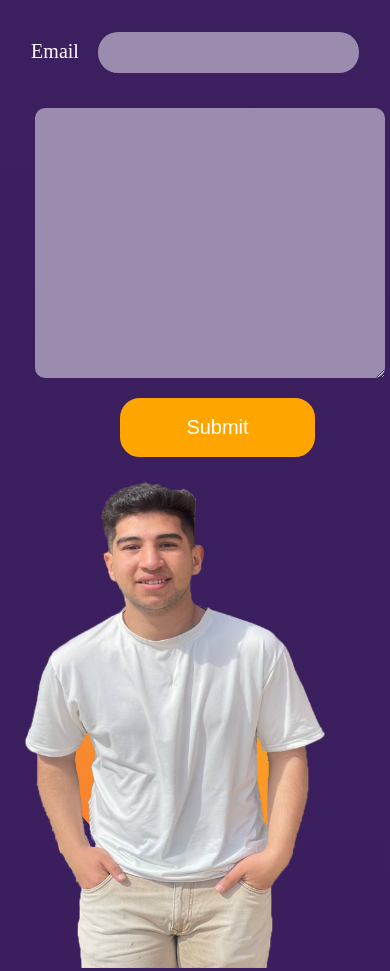
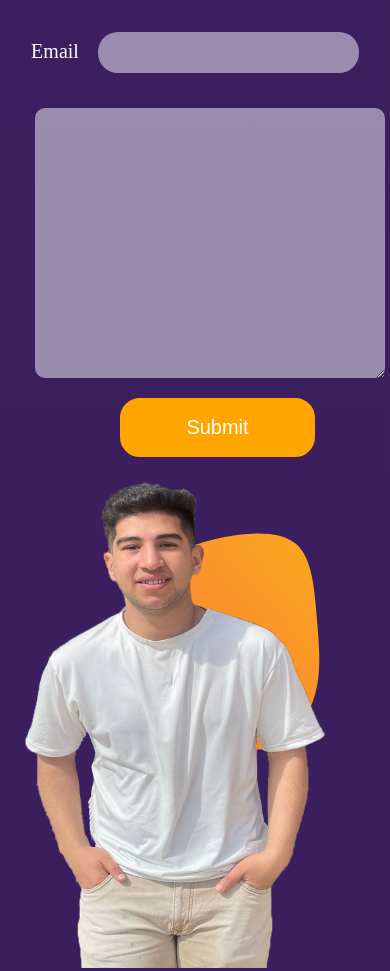
Before and after one commit to ahmedfathy112/My-Portoflio, a plain HTML site: page index.html in a window 390 px wide. Shown: the part 8178-9149 px from the top of the page. Drawn offline with nearby package versions, Linux system fonts and the light colour scheme.

Commit message:
Update style.css

```diff
--- a/images/style.css
+++ b/images/style.css
@@ -1089,8 +1089,9 @@ body {
     width:350px;
   }
   .contact-content .form-img svg {
-    width: 350px;
-    right: 20px;
+    width: 295px;
+    right: -15px;
+    height: 313px;
   }
   .contact-content .form-img img {
     width: 300px;
```
